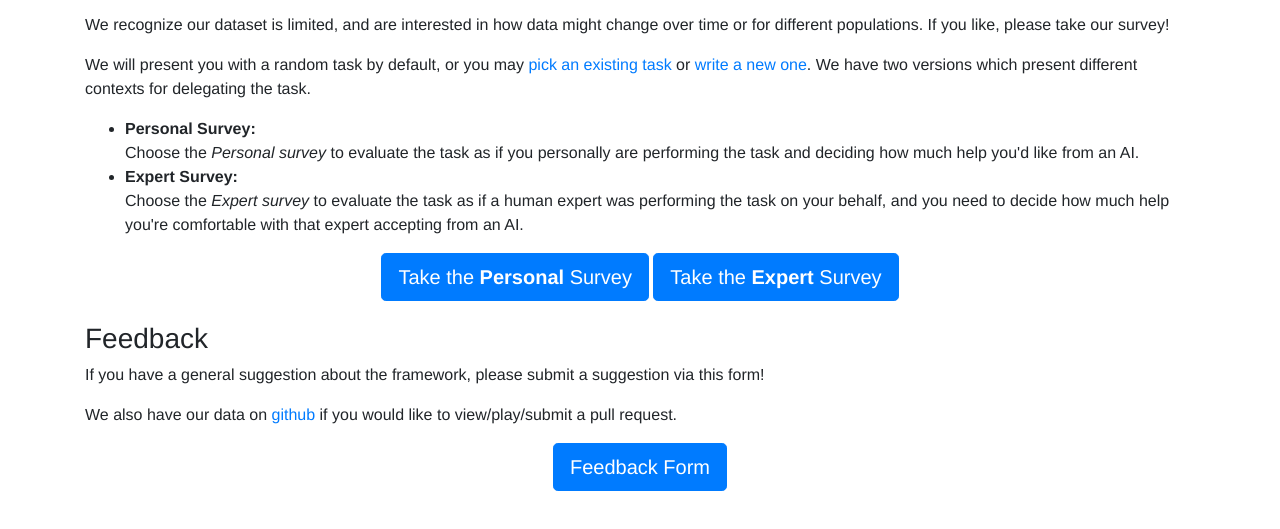
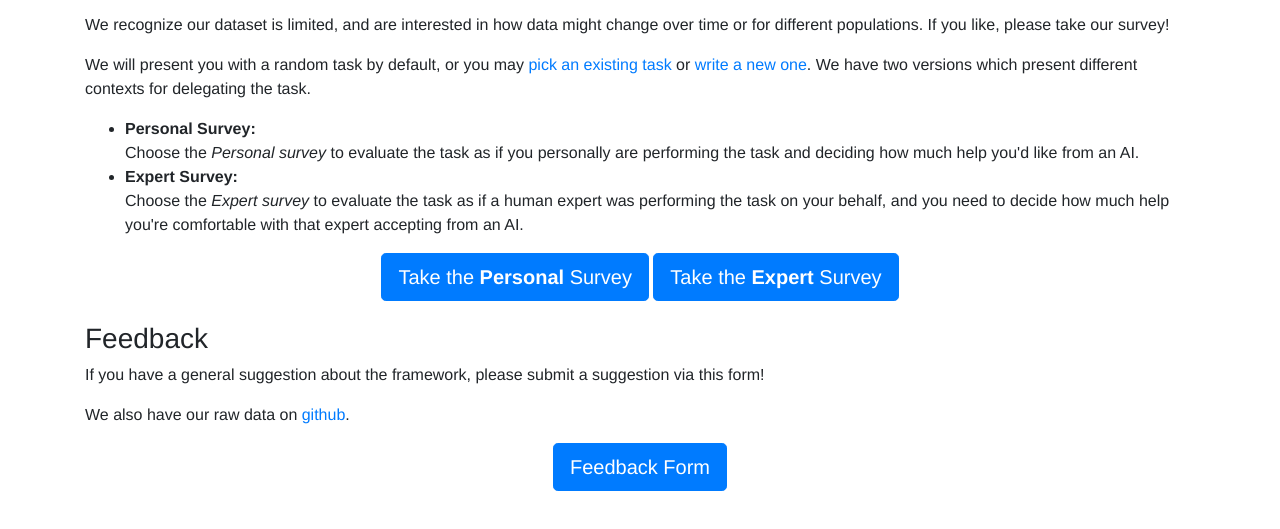
Before and after one commit to delegability/delegability.github.io, a plain HTML site: page survey.html in a window 1280 px wide. Shown: the part 201-730 px from the top of the page. Drawn offline with nearby package versions, Linux system fonts and the light colour scheme.

Commit message:
github link

```diff
--- a/survey.html
+++ b/survey.html
@@ -72,7 +72,7 @@
       <h3>Feedback</h3>
       <p>If you have a general suggestion about the framework, please submit a suggestion via this form!</p>
 
-      <p>We also have our data on <a href="#">github</a> if you would like to view/play/submit a pull request.</p>
+      <p>We also have our raw data on <a href="https://github.com/delegability/data">github</a>.</p>
 
       <div style="margin:1em;">
         <p align=center>
```
